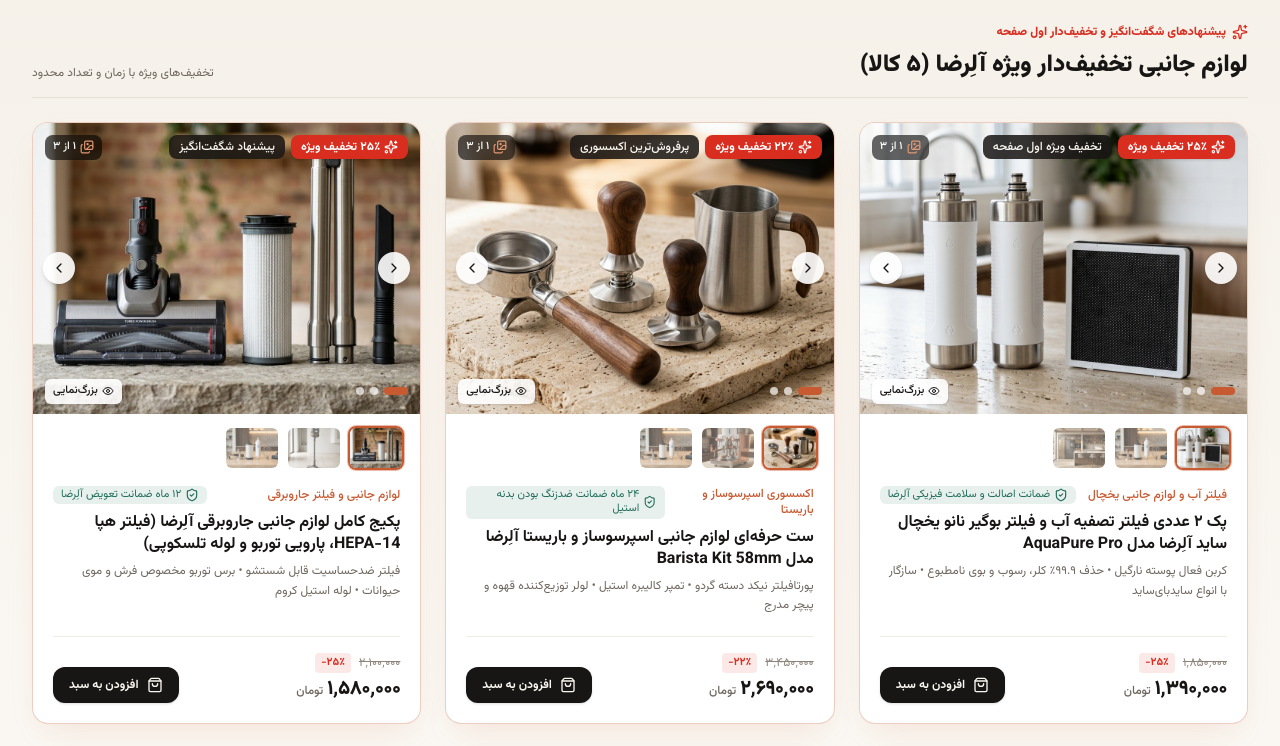
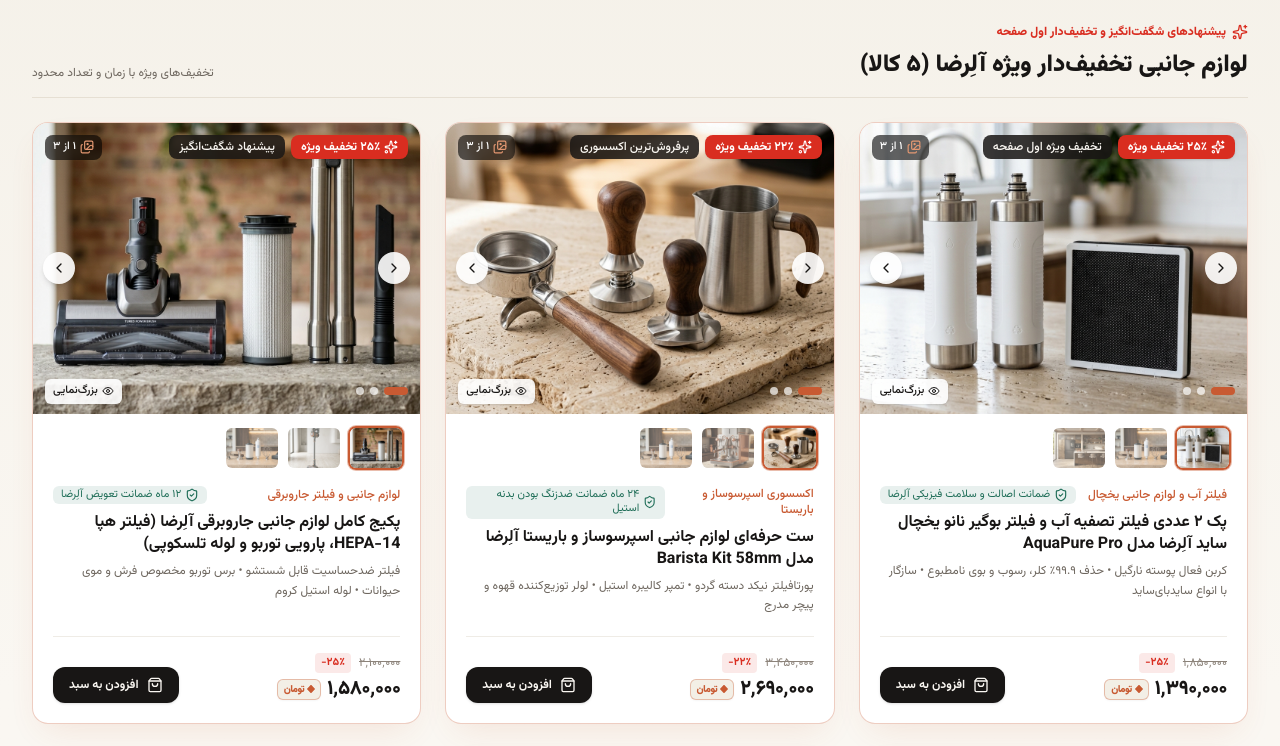
Before and after one commit to KamyarAhangar8778/aleraza-store, a Next.js app: page / in a window 1280 px wide. Shown: the part 540-1286 px from the top of the page. Built offline with nearby package versions, Linux system fonts and the light colour scheme; no server answers; the database is empty.

Commit message:
style(currency): bespoke geometric styling and typography for Toman currency badge

```diff
--- a/components/ProductCard.tsx
+++ b/components/ProductCard.tsx
@@ -281,21 +281,27 @@
                     {toPersianDigits(discountPercent)}٪-
                   </span>
                 </div>
-                <div className="mt-0.5 flex items-baseline gap-1">
+                <div className="mt-0.5 flex items-center gap-1.5">
                   <span className="text-xl font-extrabold text-[#181615] tracking-tight">
                     {formatToman(product.discountedPrice)}
                   </span>
-                  <span className="text-xs font-medium text-[#6E675F]">تومان</span>
+                  <span className="inline-flex items-center gap-1 rounded-md bg-[#F3EFE6] border border-[#C85A32]/35 px-1.5 py-0.5 text-[10px] font-black tracking-tighter text-[#C85A32] shadow-[0_1px_2px_rgba(0,0,0,0.04)] select-none">
+                    <span className="h-1.5 w-1.5 rotate-45 rounded-[0.5px] bg-[#C85A32]" />
+                    تومان
+                  </span>
                 </div>
               </div>
             ) : (
               <div className="flex flex-col">
                 <span className="text-[11px] text-[#6E675F]">قیمت مصرف‌کننده:</span>
-                <div className="mt-0.5 flex items-baseline gap-1">
+                <div className="mt-0.5 flex items-center gap-1.5">
                   <span className="text-xl font-extrabold text-[#181615] tracking-tight">
                     {formatToman(product.price)}
                   </span>
-                  <span className="text-xs font-medium text-[#6E675F]">تومان</span>
+                  <span className="inline-flex items-center gap-1 rounded-md bg-[#F3EFE6] border border-[#C85A32]/35 px-1.5 py-0.5 text-[10px] font-black tracking-tighter text-[#C85A32] shadow-[0_1px_2px_rgba(0,0,0,0.04)] select-none">
+                    <span className="h-1.5 w-1.5 rotate-45 rounded-[0.5px] bg-[#C85A32]" />
+                    تومان
+                  </span>
                 </div>
               </div>
             )}
--- a/components/ProductDetailModal.tsx
+++ b/components/ProductDetailModal.tsx
@@ -201,15 +201,25 @@
                   <div className="text-xs text-[#8C837A] line-through">
                     قیمت قبل از تخفیف: {formatToman(product.price)} تومان
                   </div>
-                  <div className="text-2xl font-black text-[#D92D20] mt-0.5">
-                    {formatToman(product.discountedPrice)}{' '}
-                    <span className="text-xs font-bold text-[#181615]">تومان</span>
+                  <div className="flex items-center gap-2 mt-1">
+                    <span className="text-2xl font-black text-[#D92D20]">
+                      {formatToman(product.discountedPrice)}
+                    </span>
+                    <span className="inline-flex items-center gap-1 rounded-md bg-[#F3EFE6] border border-[#C85A32]/35 px-2 py-0.5 text-[11px] font-black tracking-tighter text-[#C85A32] shadow-xs select-none">
+                      <span className="h-1.5 w-1.5 rotate-45 rounded-[0.5px] bg-[#C85A32]" />
+                      تومان
+                    </span>
                   </div>
                 </>
               ) : (
-                <div className="text-2xl font-black text-[#181615]">
-                  {formatToman(product.price)}{' '}
-                  <span className="text-xs font-bold text-[#6E675F]">تومان</span>
+                <div className="flex items-center gap-2">
+                  <span className="text-2xl font-black text-[#181615]">
+                    {formatToman(product.price)}
+                  </span>
+                  <span className="inline-flex items-center gap-1 rounded-md bg-[#F3EFE6] border border-[#C85A32]/35 px-2 py-0.5 text-[11px] font-black tracking-tighter text-[#C85A32] shadow-xs select-none">
+                    <span className="h-1.5 w-1.5 rotate-45 rounded-[0.5px] bg-[#C85A32]" />
+                    تومان
+                  </span>
                 </div>
               )}
             </div>
```
